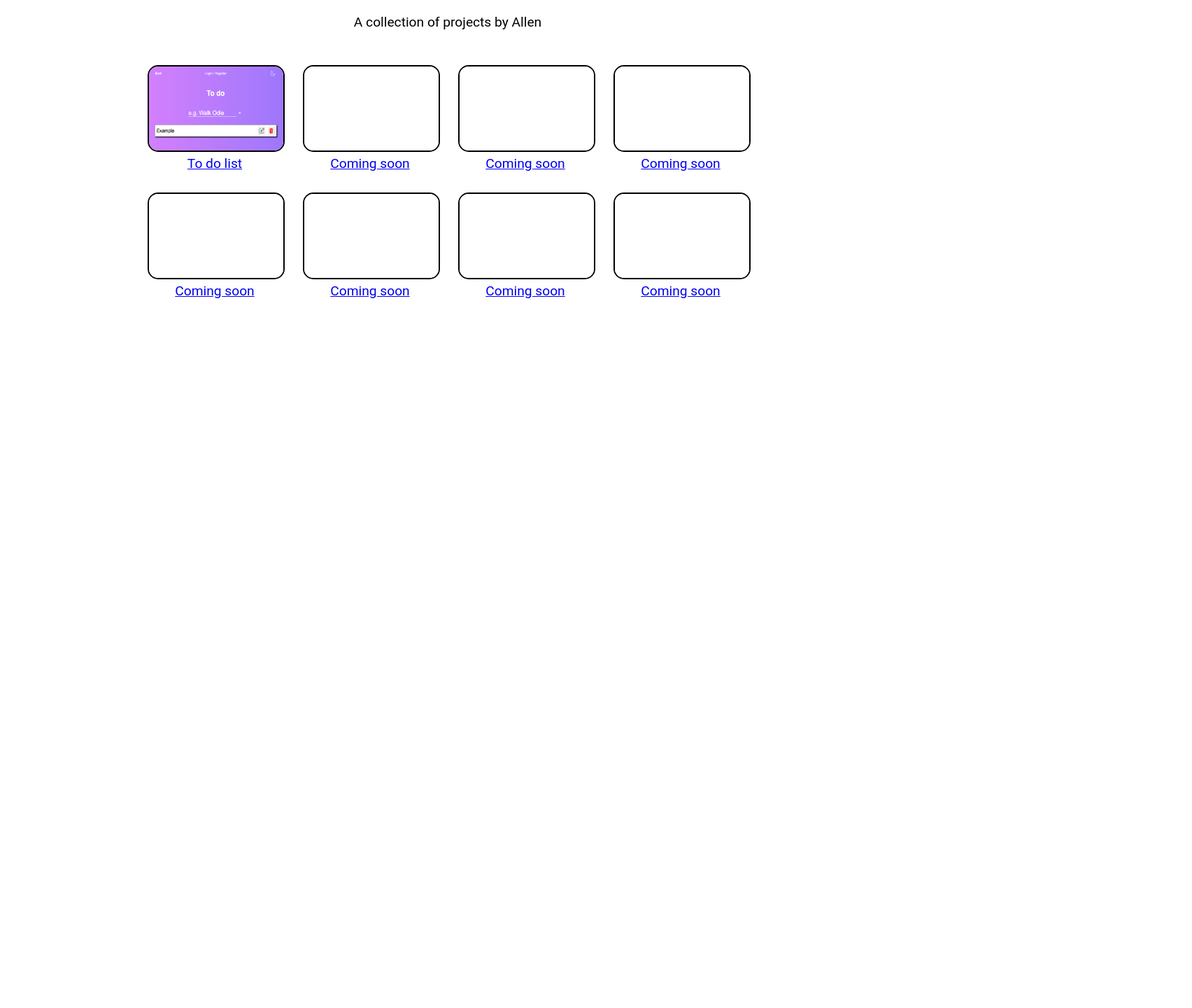
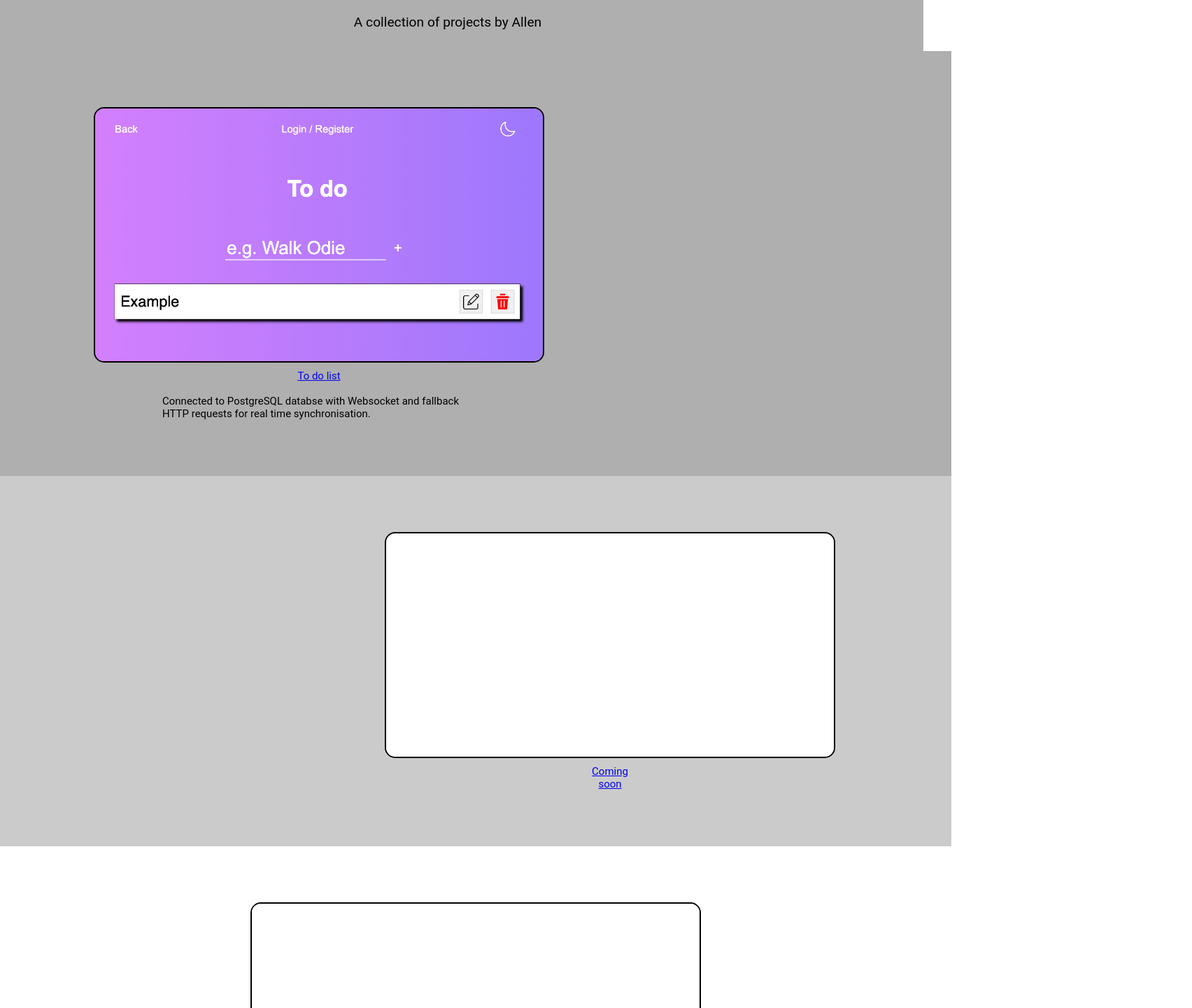
Before and after one commit to Hamburglers/project-hub, a Vue app: page / in a window 1280 px wide. Shown: the top 1440 px of the page at 70% size, 1704 px wide, since content can reach past the window. Before the commit the page ends 800 px from the top, so only its background shows below. Built offline with nearby package versions, Linux system fonts and the light colour scheme.

Commit message:
Basic outline for hub

```diff
--- a/src/App.vue
+++ b/src/App.vue
@@ -21,16 +21,25 @@ const currentView = computed(() => {
 <template>
   <div v-if="!currentView">
     <header>A collection of projects by Allen</header>
-    <div class="linkContainer">
+    <section class="linkContainer">
+      <section class="uno">
+        <div class="unotext">
         <a href="#/todo"><img src="/todolist.png">To do list</a>
+        <br>
+        Connected to PostgreSQL databse with Websocket and
+          fallback HTTP requests for real time synchronisation.</div>
+      </section>
+      <section class="dos">
+        <div class="dostext">
         <a href="#/todo"><img src="/blank.png">Coming soon</a>
+        </div>
+      </section>
+      <section class="tres">
+        <div class="trestext">
         <a href="#/todo"><img src="/blank.png">Coming soon</a>
-        <a href="#/todo"><img src="/blank.png">Coming soon</a>
-        <a href="#/todo"><img src="/blank.png">Coming soon</a>
-        <a href="#/todo"><img src="/blank.png">Coming soon</a>
-        <a href="#/todo"><img src="/blank.png">Coming soon</a>
-        <a href="#/todo"><img src="/blank.png">Coming soon</a>
-    </div>
+        </div>
+      </section>
+    </section>
   </div>
   <component :is="currentView" />
 </template>
@@ -46,25 +55,36 @@ body {
   min-width: none;
   min-height: none;
   margin: 0px;
+  overflow-x: hidden;
 }
 </style>
 
 <style scoped>
+
 header {
   text-align: center;
   align-items: center;
-  margin-top: 0px;
-  margin-bottom: 30px;
-  padding: 20px 0;
-  top: 0px;
-  left: 0px;
-  right: 0px;
+  margin: 0;
+  padding: 20px 0 30px 0px;
   width: 100%;
+  background-color: rgb(175, 175, 175);
+}
+
+section {
+  border: 0;
+  margin: 0;
+  padding: 0;
+  width: 100vw;
+  position: relative;
 }
 
 a {
   text-align: center;
-  width: 15vw;
+  display: flex;
+  flex-wrap: wrap;
+  max-width: 35vw;
+  gap: 10px;
+  justify-content: center;
 }
 
 a:hover {
@@ -76,19 +96,56 @@ a:hover {
 } */
 .linkContainer {
   display: flex;
-  flex-direction: row;
+  flex-direction: column;
   flex-wrap: wrap;
-  max-width: 80vw;
   justify-content: center;
   align-items: center;
-  gap: 30px;
+  padding: 40px;
+  width: 100vw;
+  margin-top: -40px;
 }
 
 img {
-  width: 15vw;
-  height: 15vh;
+  max-width: 50vw;
+  height: auto;
   left: 0px;
   border: 2px solid black;
   border-radius: 15px;
 }
+
+.unotext {
+  max-width: 35vw;
+  font-size: 15px;
+  padding: 40px 15vw;
+}
+
+.dostext {
+  max-width: 35vw;
+  font-size: 15px;
+  padding: 40px 65vw;
+}
+
+.trestext {
+  max-width: 35vw;
+  font-size: 15px;
+  padding: 40px 50vw;
+}
+
+.uno {
+  display: flex;
+  flex-direction: column;
+  background-color: rgb(175, 175, 175);
+  padding: 40px;
+  border: 0px;
+}
+
+.dos {
+  background-color: rgb(203, 203, 203);
+  padding: 40px;
+}
+
+.tres {
+  background-color: rgb(255, 255, 255);
+  padding: 40px;
+}
 </style>
```
Also changed, not shown: 1 other file (tests, documents, lock files or other folders).
